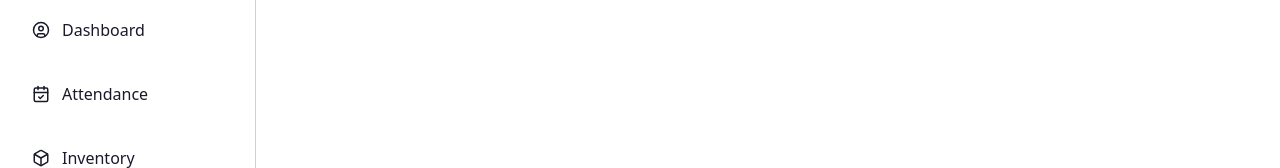
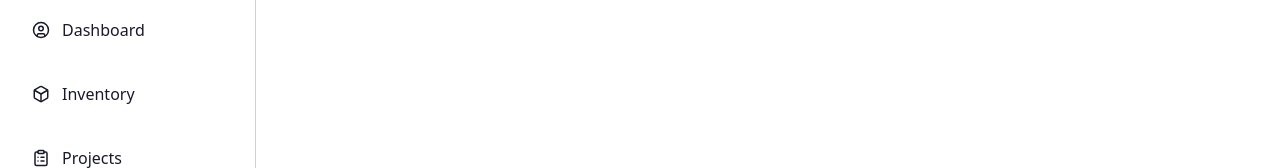
Before and after one commit to ayush-ojha-11/Purvodaya, a React (Vite) app in the folder client/: page /employee in a window 1280 px wide. Shown: the part 134-302 px from the top of the page. Built offline with nearby package versions, Linux system fonts and the light colour scheme.

Commit message:
finalising

```diff
--- a/client/src/layouts/AdminLayout.jsx
+++ b/client/src/layouts/AdminLayout.jsx
@@ -31,12 +31,13 @@ const navItems = [
   },
   { name: "Inventory", path: "/admin/inventory", icon: <Box size={18} /> },
 
+  { name: "Requests", path: "/admin/requests", icon: <FileCheck size={18} /> },
+
   {
     name: "Projects",
     path: "/admin/projects",
     icon: <ClipboardList size={18} />,
   },
-  { name: "Requests", path: "/admin/requests", icon: <FileCheck size={18} /> },
 ];
 
 const AdminLayout = () => {
--- a/client/src/layouts/EmployeeLayout.jsx
+++ b/client/src/layouts/EmployeeLayout.jsx
@@ -1,12 +1,5 @@
 import { Link, Outlet, useLocation } from "react-router-dom";
-import {
-  Menu,
-  UserCircle,
-  CalendarCheck,
-  Box,
-  ClipboardList,
-  LogOut,
-} from "lucide-react";
+import { Menu, UserCircle, Box, ClipboardList, LogOut } from "lucide-react";
 import useAuthStore from "../store/useAuthStore";
 import { useEffect, useState } from "react";
 
@@ -15,11 +8,6 @@ const navItems = [
     name: "Dashboard",
     path: "/employee/dashboard",
     icon: <UserCircle size={18} />,
-  },
-  {
-    name: "Attendance",
-    path: "/employee/attendance",
-    icon: <CalendarCheck size={18} />,
   },
   { name: "Inventory", path: "/employee/inventory", icon: <Box size={18} /> },
   {
--- a/client/src/pages/EmployeeInventory.jsx
+++ b/client/src/pages/EmployeeInventory.jsx
@@ -3,8 +3,11 @@ import { useEffect, useState } from "react";
 import { motion } from "framer-motion";
 import toast from "react-hot-toast";
 import useInventoryStore from "../store/useInventoryStore";
+import useAuthStore from "../store/useAuthStore";
+import { useNavigate } from "react-router-dom";
 
 const EmployeeInventory = () => {
+  const navigate = useNavigate();
   const {
     inventory,
     getInventory,
@@ -13,8 +16,16 @@ const EmployeeInventory = () => {
     isLoading,
   } = useInventoryStore();
 
+  const authUser = useAuthStore((state) => state.authUser);
+
   const [selectedItemId, setSelectedItemId] = useState("");
   const [remainingStock, setRemainingStock] = useState("");
+
+  useEffect(() => {
+    if (!authUser) {
+      navigate("/");
+    }
+  });
 
   useEffect(() => {
     getInventory();
```
